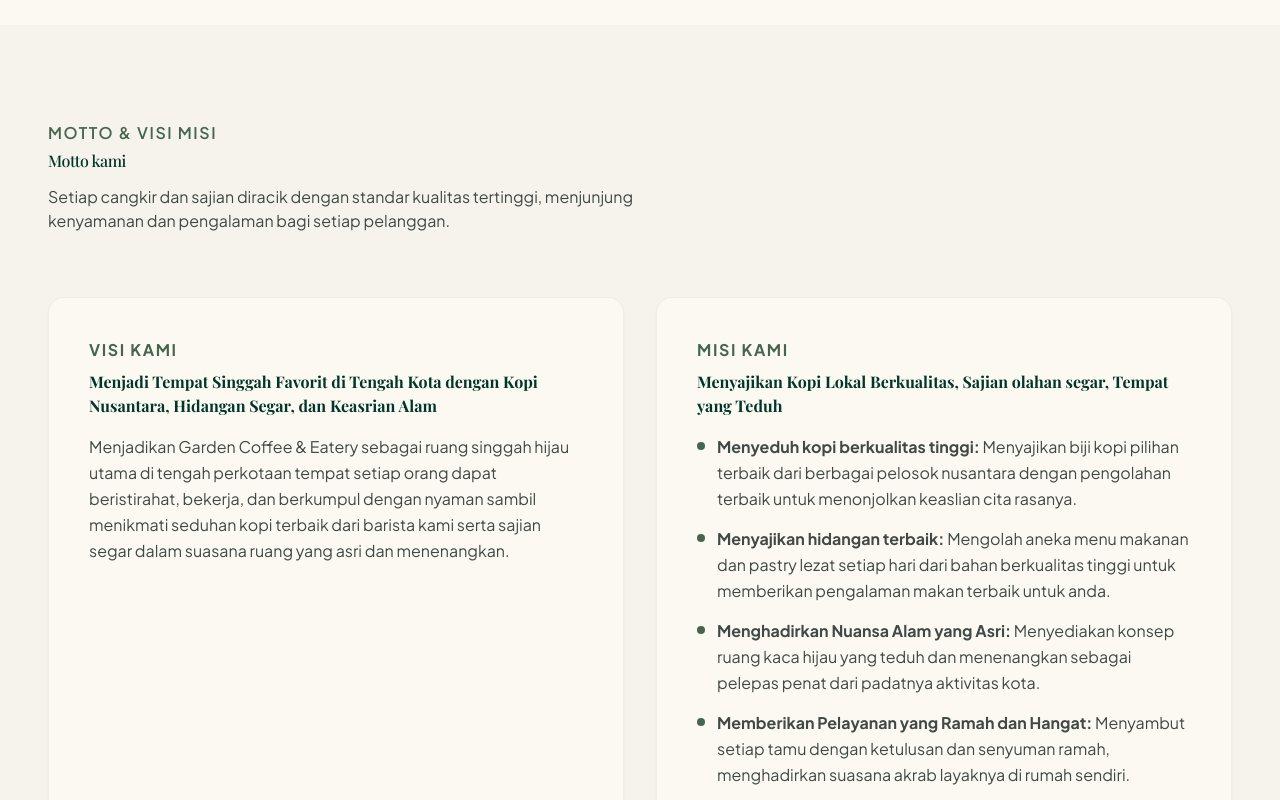
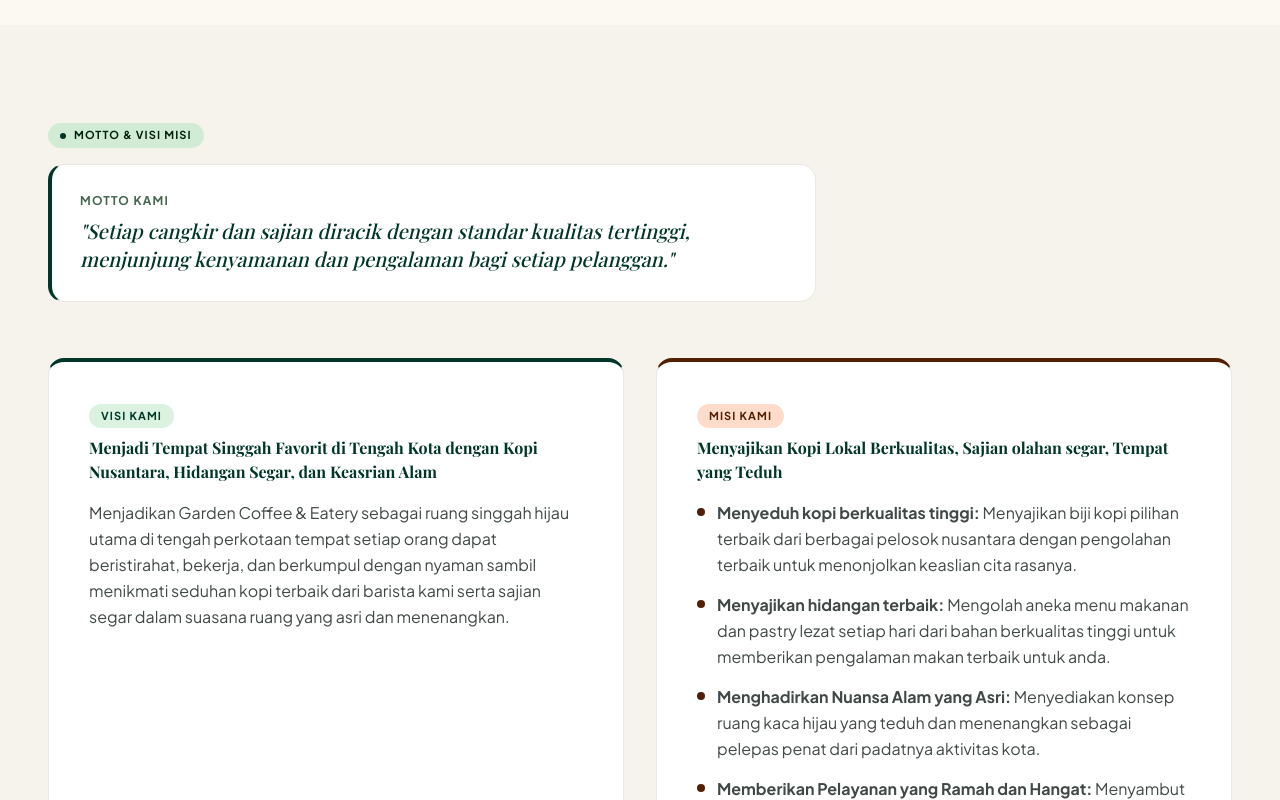
Before and after one commit to bbinttanng/garden-coffe, a React (Vite) app: page / in a window 1280 px wide. Shown: the part 640-1440 px from the top of the page. Built offline with nearby package versions, Linux system fonts and the light colour scheme; a web font is replaced by a local one.

Commit message:
feat(brand): highlight motto with accent card and apply Minimalist Glasshouse Duo palette to Visi and Misi cards

```diff
--- a/src/pages/HomePage.jsx
+++ b/src/pages/HomePage.jsx
@@ -71,24 +71,29 @@
       {/* Brand Essence / Tiga Pilar Kami */}
       <section id="our-story" className="w-full bg-surface-container-low py-16 lg:py-24 scroll-mt-24">
         <div className="max-w-7xl mx-auto px-6 lg:px-12">
-          <div className="max-w-2xl mb-16">
-            <span className="font-label-sm text-label-sm text-secondary uppercase tracking-widest font-semibold">
-              Motto &amp; Visi Misi
-            </span>
-            <h2 className="font-headline-lg text-headline-lg text-primary font-serif tracking-tight mt-1">
-              Motto kami
-            </h2>
-            <p className="font-body-lg text-body-lg text-on-surface-variant mt-3">
-              Setiap cangkir dan sajian diracik dengan standar kualitas tertinggi, menjunjung kenyamanan dan pengalaman bagi setiap pelanggan.
-            </p>
+          {/* Highlighted Motto Header */}
+          <div className="max-w-3xl mb-14">
+            <div className="inline-flex items-center gap-2 px-3 py-1 rounded-full bg-secondary-container/70 text-on-secondary-fixed text-[11px] font-bold uppercase tracking-widest mb-4">
+              <span className="w-1.5 h-1.5 rounded-full bg-primary" />
+              <span>Motto &amp; Visi Misi</span>
+            </div>
+
+            <div className="p-6 sm:p-7 rounded-2xl bg-white border border-surface-container-high border-l-4 border-l-primary shadow-xs space-y-2">
+              <span className="block font-label-sm text-xs uppercase tracking-widest text-secondary font-bold">
+                Motto Kami
+              </span>
+              <p className="font-serif italic text-lg sm:text-xl text-primary font-medium leading-relaxed">
+                "Setiap cangkir dan sajian diracik dengan standar kualitas tertinggi, menjunjung kenyamanan dan pengalaman bagi setiap pelanggan."
+              </p>
+            </div>
           </div>
 
           <div className="grid grid-cols-1 md:grid-cols-2 gap-8">
-            {/* Card Visi */}
-            <div className="bg-surface rounded-2xl p-8 lg:p-10 shadow-sm border border-surface-container-high/60 flex flex-col justify-between">
+            {/* Card Visi - Emerald Accent */}
+            <div className="bg-white rounded-2xl p-8 lg:p-10 shadow-xs hover:shadow-md transition-shadow border border-surface-container-high border-t-4 border-t-primary flex flex-col justify-between">
               <div className="space-y-4">
                 <div className="space-y-2">
-                  <span className="font-label-sm text-label-sm text-secondary font-bold tracking-widest uppercase">
+                  <span className="inline-block px-3 py-1 rounded-full bg-secondary-container/60 text-primary font-label-sm text-[11px] font-bold tracking-widest uppercase">
                     Visi Kami
                   </span>
                   <h3 className="font-headline-sm text-headline-sm text-primary font-serif font-bold">
@@ -101,11 +106,11 @@
               </div>
             </div>
 
-            {/* Card Misi */}
-            <div className="bg-surface rounded-2xl p-8 lg:p-10 shadow-sm border border-surface-container-high/60 flex flex-col justify-between">
+            {/* Card Misi - Warm Amber Accent */}
+            <div className="bg-white rounded-2xl p-8 lg:p-10 shadow-xs hover:shadow-md transition-shadow border border-surface-container-high border-t-4 border-t-tertiary flex flex-col justify-between">
               <div className="space-y-4">
                 <div className="space-y-2">
-                  <span className="font-label-sm text-label-sm text-secondary font-bold tracking-widest uppercase">
+                  <span className="inline-block px-3 py-1 rounded-full bg-tertiary-fixed text-tertiary font-label-sm text-[11px] font-bold tracking-widest uppercase">
                     Misi Kami
                   </span>
                   <h3 className="font-headline-sm text-headline-sm text-primary font-serif font-bold">
@@ -114,19 +119,19 @@
                 </div>
                 <ul className="space-y-3.5 font-body-md text-body-md text-on-surface-variant leading-relaxed">
                   <li className="flex items-start gap-3">
-                    <span className="w-2 h-2 rounded-full bg-secondary mt-2 shrink-0" />
+                    <span className="w-2 h-2 rounded-full bg-tertiary mt-2 shrink-0" />
                     <span><strong>Menyeduh kopi berkualitas tinggi:</strong> Menyajikan biji kopi pilihan terbaik dari berbagai pelosok nusantara dengan pengolahan terbaik untuk menonjolkan keaslian cita rasanya.</span>
                   </li>
                   <li className="flex items-start gap-3">
-                    <span className="w-2 h-2 rounded-full bg-secondary mt-2 shrink-0" />
+                    <span className="w-2 h-2 rounded-full bg-tertiary mt-2 shrink-0" />
                     <span><strong>Menyajikan hidangan terbaik:</strong> Mengolah aneka menu makanan dan pastry lezat setiap hari dari bahan berkualitas tinggi untuk memberikan pengalaman makan terbaik untuk anda.</span>
                   </li>
                   <li className="flex items-start gap-3">
-                    <span className="w-2 h-2 rounded-full bg-secondary mt-2 shrink-0" />
+                    <span className="w-2 h-2 rounded-full bg-tertiary mt-2 shrink-0" />
                     <span><strong>Menghadirkan Nuansa Alam yang Asri:</strong> Menyediakan konsep ruang kaca hijau yang teduh dan menenangkan sebagai pelepas penat dari padatnya aktivitas kota.</span>
                   </li>
                   <li className="flex items-start gap-3">
-                    <span className="w-2 h-2 rounded-full bg-secondary mt-2 shrink-0" />
+                    <span className="w-2 h-2 rounded-full bg-tertiary mt-2 shrink-0" />
                     <span><strong>Memberikan Pelayanan yang Ramah dan Hangat:</strong> Menyambut setiap tamu dengan ketulusan dan senyuman ramah, menghadirkan suasana akrab layaknya di rumah sendiri.</span>
                   </li>
                 </ul>
```
